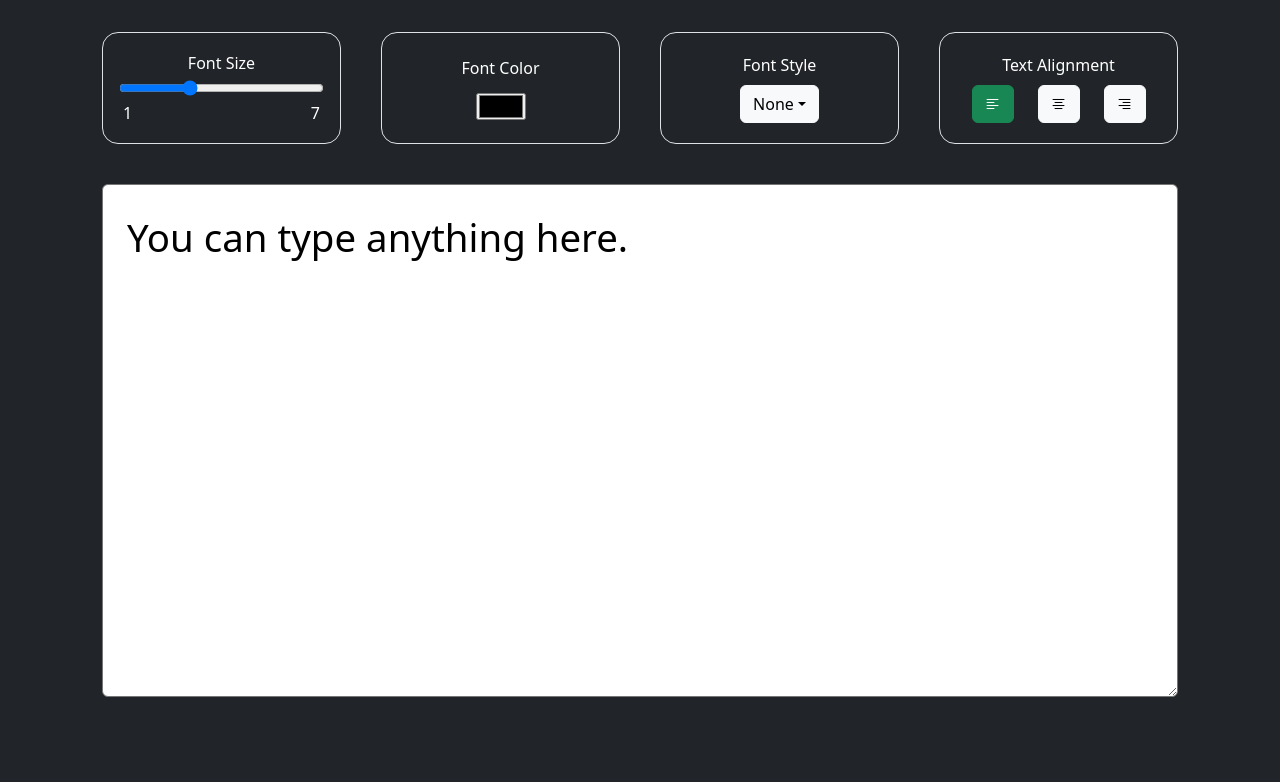
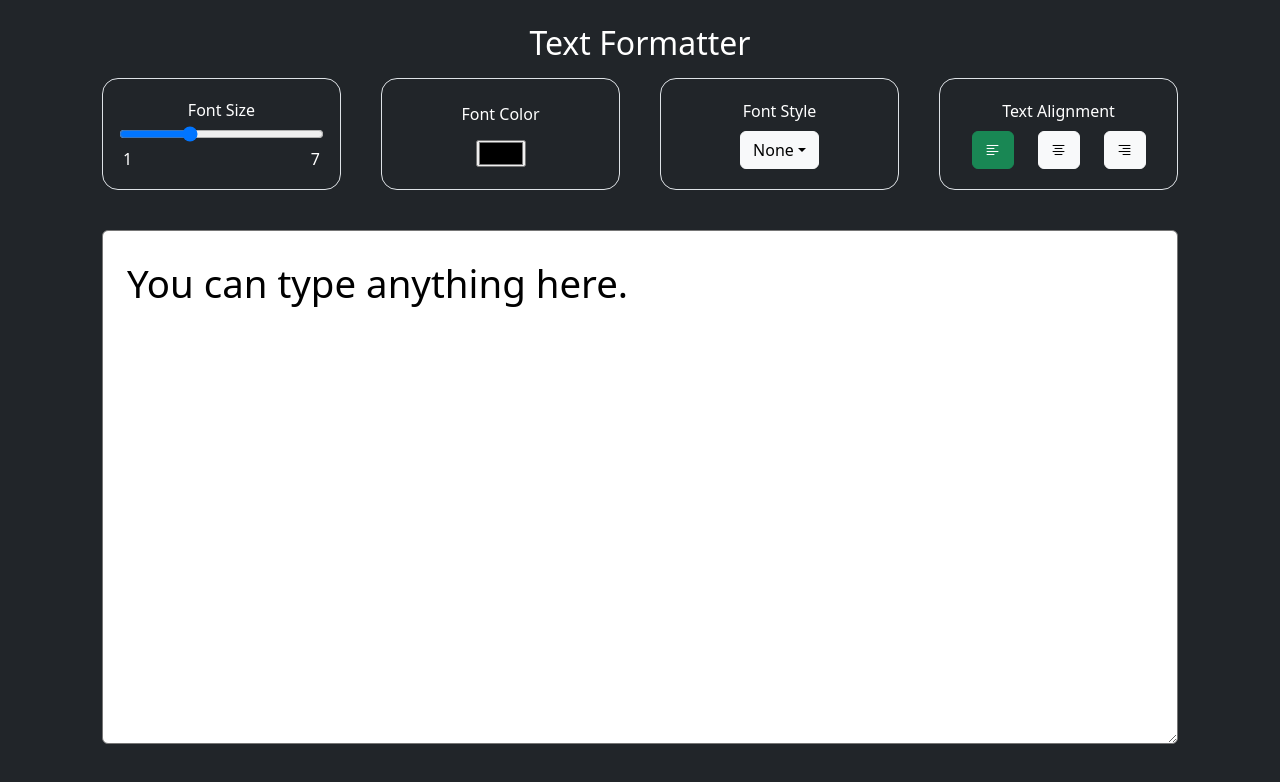
Before and after one commit to bugsdev2/fontFormatting, a website: page index.html in a window 1280 px wide. Drawn offline with nearby package versions, Linux system fonts and the light colour scheme.

Commit message:
Added break into one of the switch cases

```diff
--- a/index.html
+++ b/index.html
@@ -11,6 +11,11 @@
 </head>
 <body class="bg-dark text-white">
   <div class="container-lg p-4">
+	<div class="row">
+		<div class="col text-center h2">
+			Text Formatter
+		</div>
+	</div>
 	<div class="row">
 		<div class="col-md-3">
 			<div id="fs-container" class="d-flex flex-column justify-content-around align-items-center p-3 m-2 border rounded-4">
--- a/script.js
+++ b/script.js
@@ -52,6 +52,7 @@ function changeFontStyle(value){
 			textArea.style.removeProperty('font-weight');
 			textArea.style.removeProperty('font-style');
 			textArea.style.removeProperty('text-decoration');
+			break;
 		case 'Bold':
 			textArea.style.setProperty('font-weight', 'bold');
 
```
Also changed, not shown: 1 other file.
